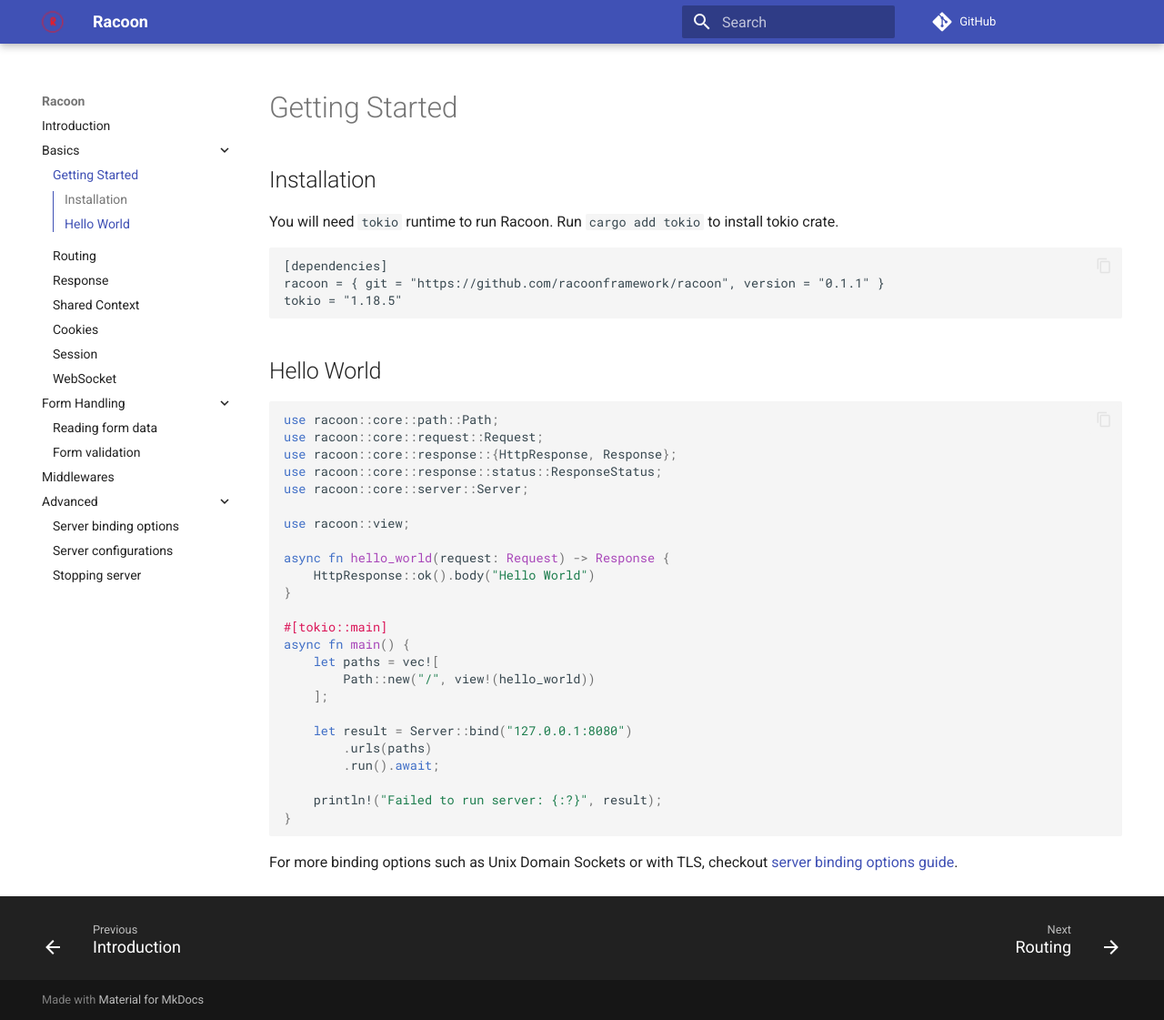
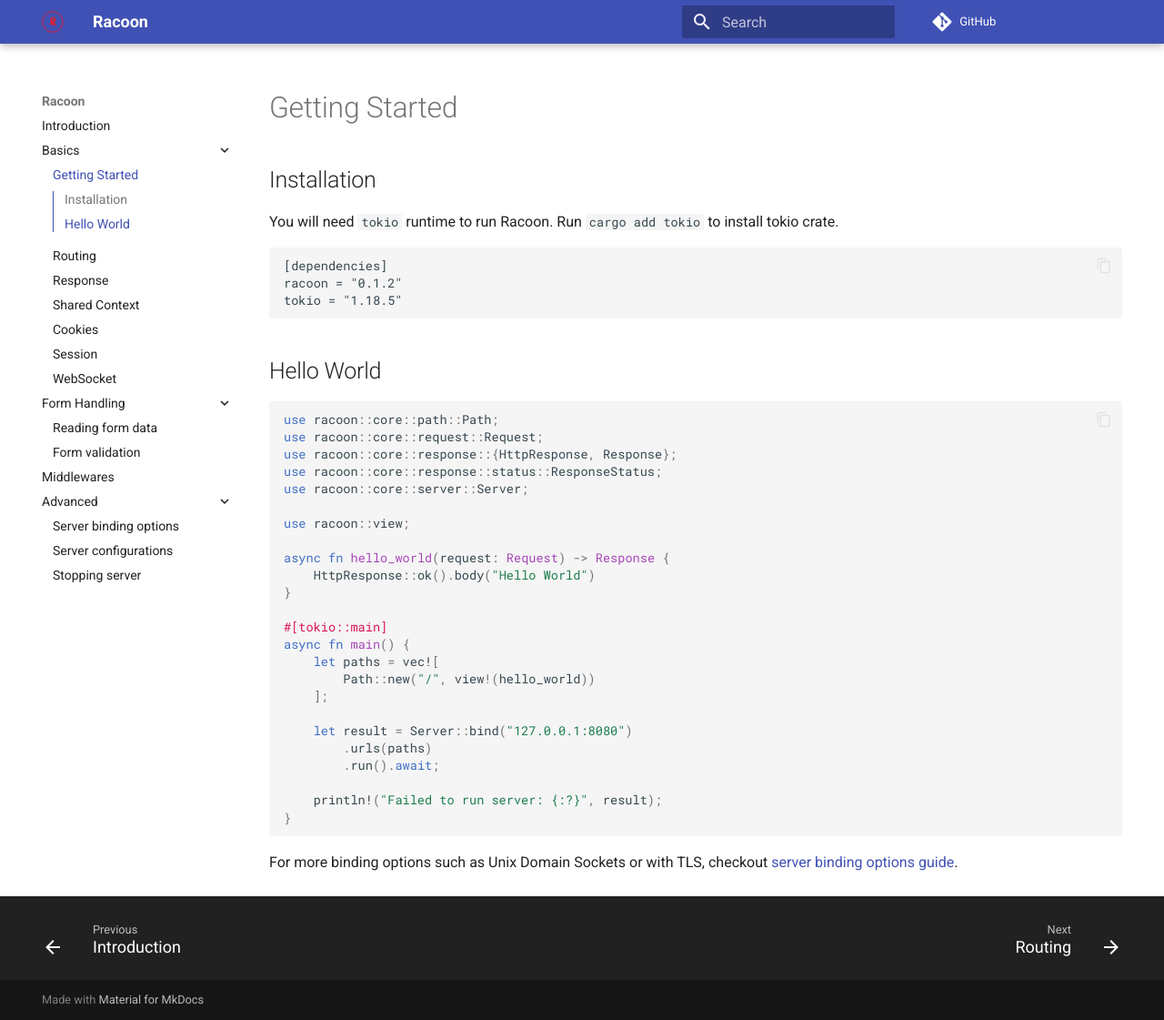
Before and after one commit to racoonframework/racoonframework.github.io, an MkDocs documentation site: the page built from docs/getting-started.md, in a window 1280 px wide and 1121 px high. Shown: the whole window at 91% size. Built offline with MkDocs 1.6.1 and Material for MkDocs 9.7.7, drawn with Linux system fonts in a browser that asks for light colours; comment, search, counter and statistics services are not loaded.

Commit message:
docs: update

````diff
--- a/docs/getting-started.md
+++ b/docs/getting-started.md
@@ -6,7 +6,7 @@ You will need `tokio` runtime to run Racoon. Run `cargo add tokio` to install to
 
 ```
 [dependencies]
-racoon = { git = "https://github.com/racoonframework/racoon", version = "0.1.1" }
+racoon = "0.1.2"
 tokio = "1.18.5"
 ```
 
````
